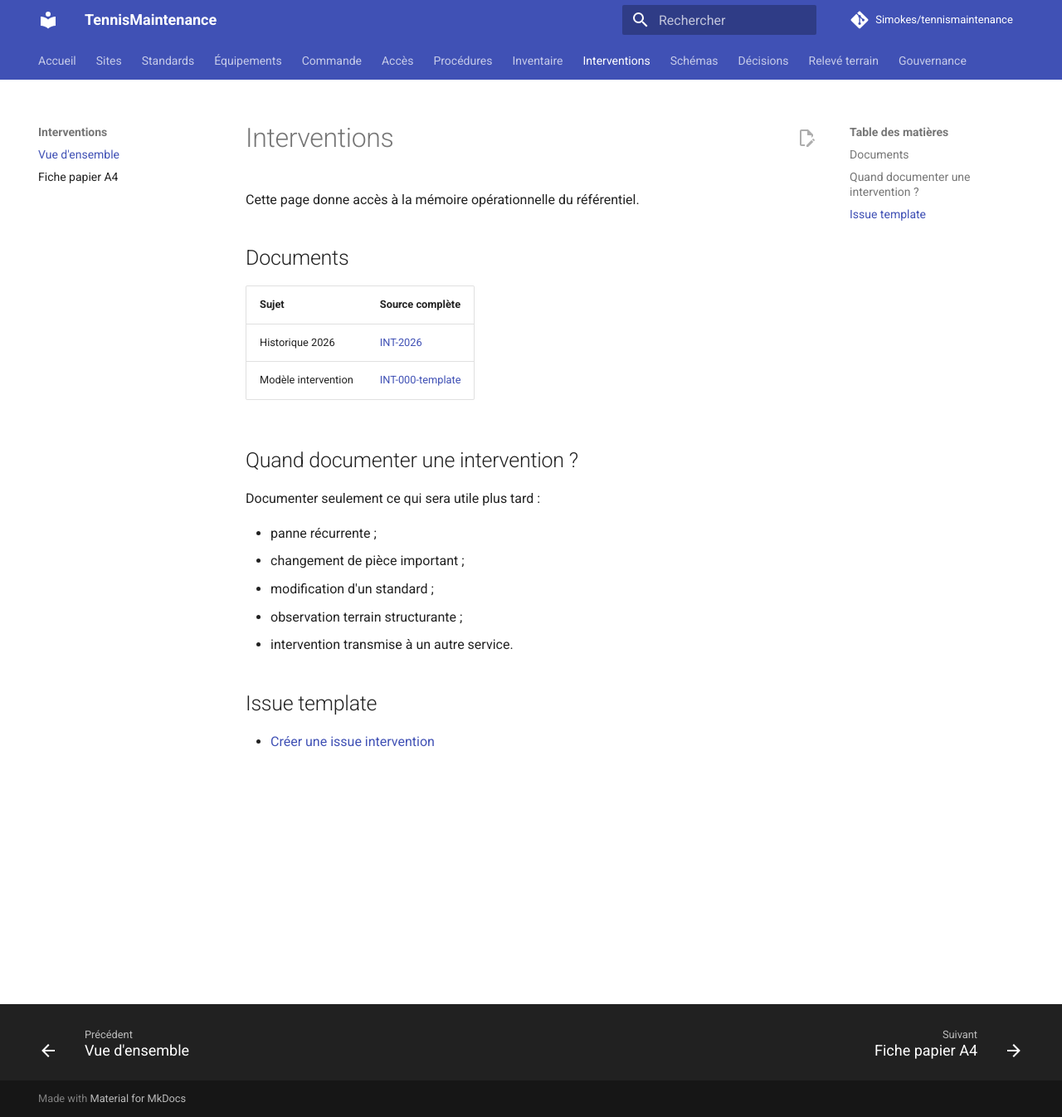
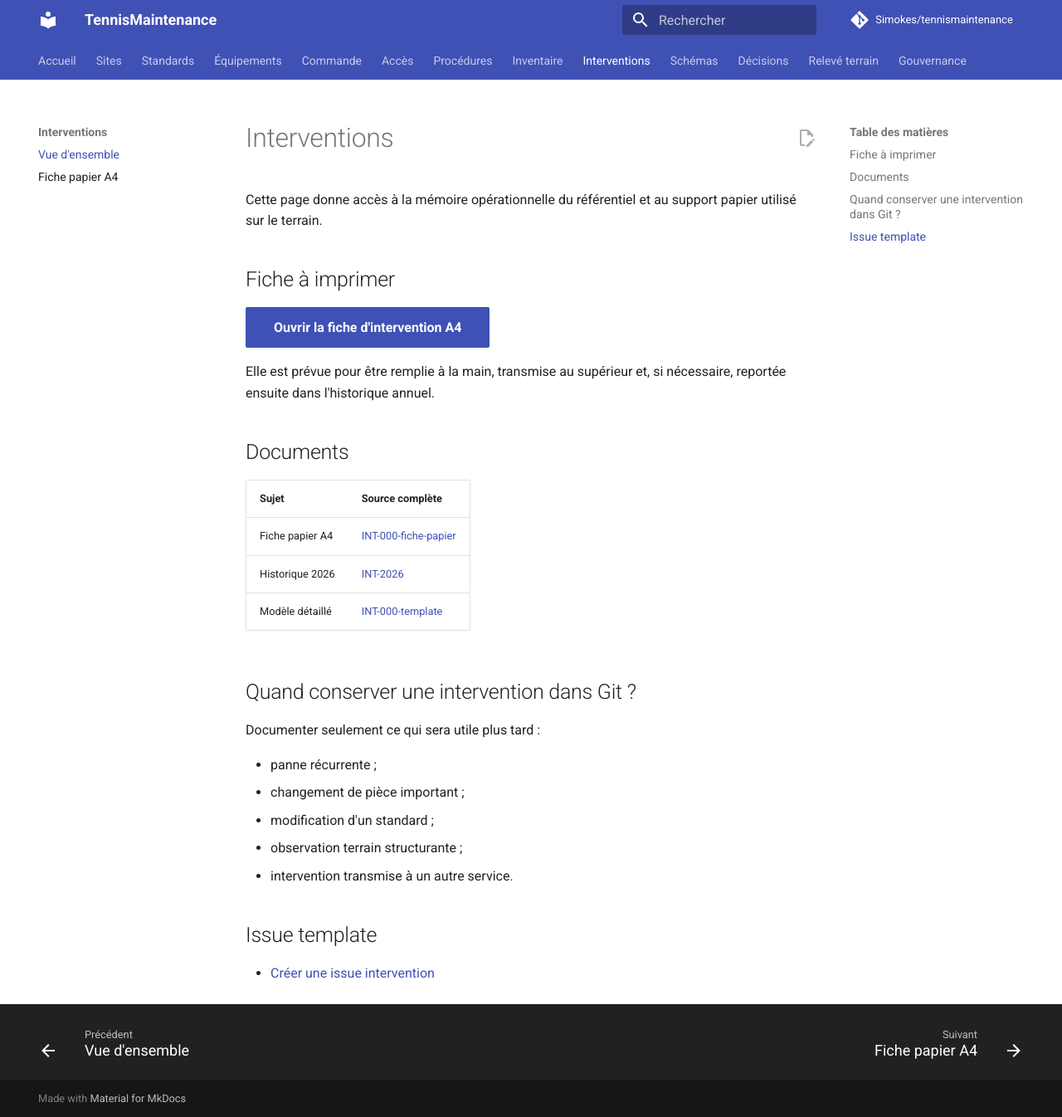
Before and after one commit to Simokes/tennismaintenance, an MkDocs documentation site: the page built from docs/interventions/index.md, in a window 1280 px wide and 1346 px high. Shown: the whole window at 83% size. Built offline with MkDocs 1.6.1 and Material for MkDocs 9.7.7, drawn with Linux system fonts in a browser that asks for light colours; comment, search, counter and statistics services are not loaded.

Commit message:
docs(interventions): ajouter l'accès à la fiche papier

```diff
--- a/docs/interventions/index.md
+++ b/docs/interventions/index.md
@@ -1,15 +1,22 @@
 # Interventions
 
-Cette page donne accès à la mémoire opérationnelle du référentiel.
+Cette page donne accès à la mémoire opérationnelle du référentiel et au support papier utilisé sur le terrain.
+
+## Fiche à imprimer
+
+[Ouvrir la fiche d'intervention A4](fiche-papier.md){ .md-button .md-button--primary }
+
+Elle est prévue pour être remplie à la main, transmise au supérieur et, si nécessaire, reportée ensuite dans l'historique annuel.
 
 ## Documents
 
 | Sujet | Source complète |
 |---|---|
+| Fiche papier A4 | [INT-000-fiche-papier](https://github.com/Simokes/tennismaintenance/blob/main/interventions/INT-000-fiche-papier.md) |
 | Historique 2026 | [INT-2026](https://github.com/Simokes/tennismaintenance/blob/main/interventions/INT-2026.md) |
-| Modèle intervention | [INT-000-template](https://github.com/Simokes/tennismaintenance/blob/main/interventions/INT-000-template.md) |
+| Modèle détaillé | [INT-000-template](https://github.com/Simokes/tennismaintenance/blob/main/interventions/INT-000-template.md) |
 
-## Quand documenter une intervention ?
+## Quand conserver une intervention dans Git ?
 
 Documenter seulement ce qui sera utile plus tard :
 
```
